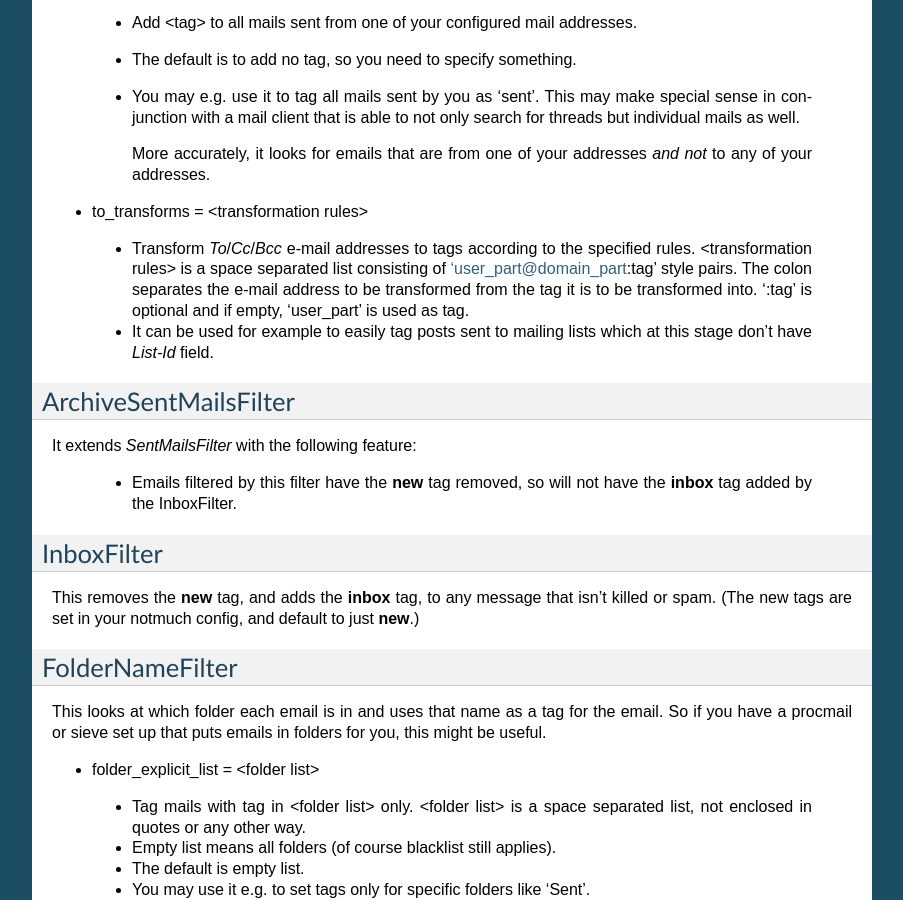
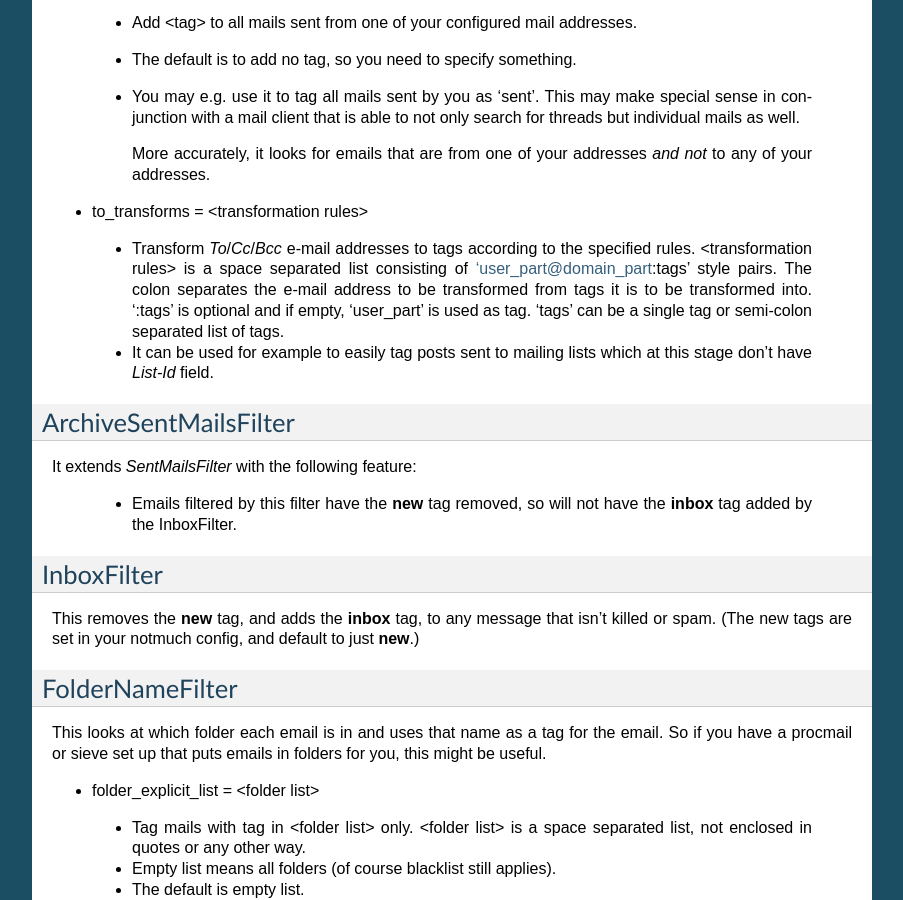
Before and after one commit to afewmail/afew, a Sphinx documentation site: the page built from docs/source/filters.rst, in a window 1280 px wide and 900 px high, scrolled down 1015 px. Shown: the whole window, without its empty margins (198-1101 px from the left). Built offline with Sphinx 7.4.7, drawn with Linux system fonts in a browser that asks for light colours.

Commit message:
SentMailsFilter: to_transforms support lists of tags

```diff
--- a/docs/source/filters.rst
+++ b/docs/source/filters.rst
@@ -69,9 +69,10 @@ The settings you can use are:
 
  * Transform `To`/`Cc`/`Bcc` e-mail addresses to tags according to the
    specified rules. <transformation rules> is a space separated list consisting
-   of 'user_part@domain_part:tag' style pairs. The colon separates the e-mail
-   address to be transformed from the tag it is to be transformed into. ':tag'
-   is optional and if empty, 'user_part' is used as tag.
+   of 'user_part@domain_part:tags' style pairs. The colon separates the e-mail
+   address to be transformed from tags it is to be transformed into. ':tags'
+   is optional and if empty, 'user_part' is used as tag.  'tags' can be
+   a single tag or semi-colon separated list of tags.
 
  * It can be used for example to easily tag posts sent to mailing lists which
    at this stage don't have `List-Id` field.
```
Also changed, not shown: 1 other file.
